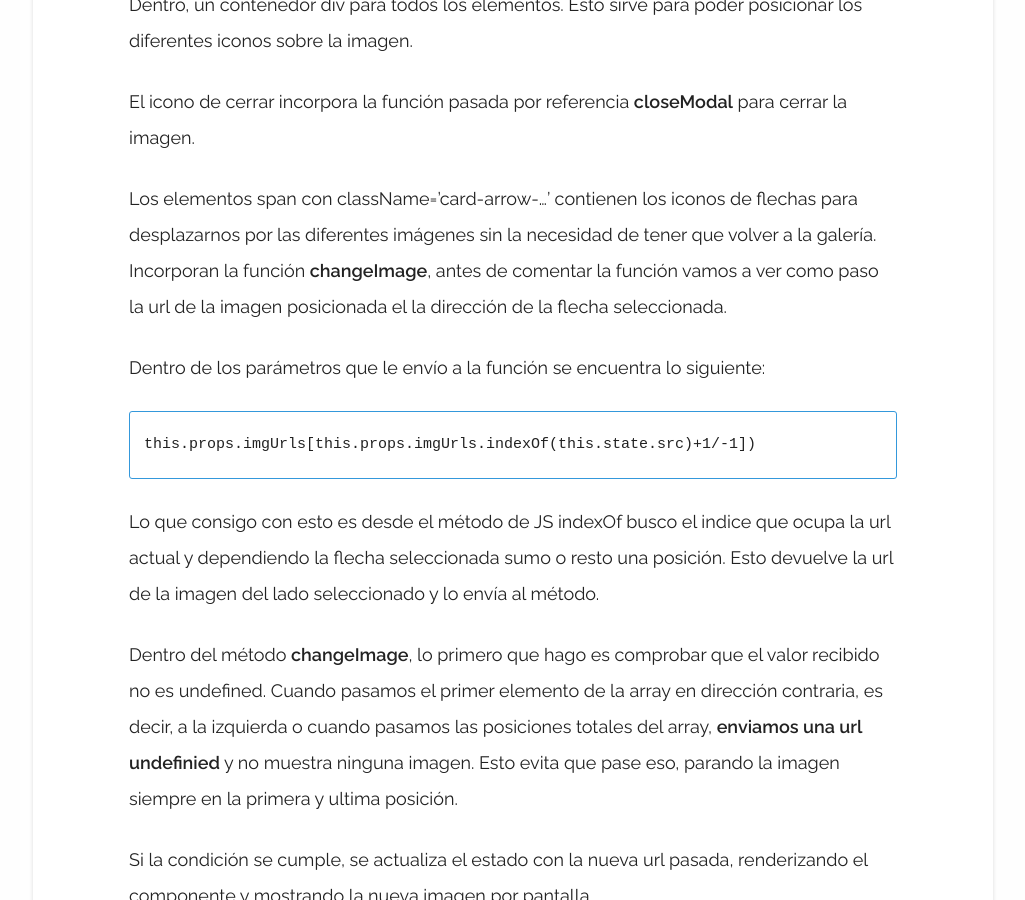
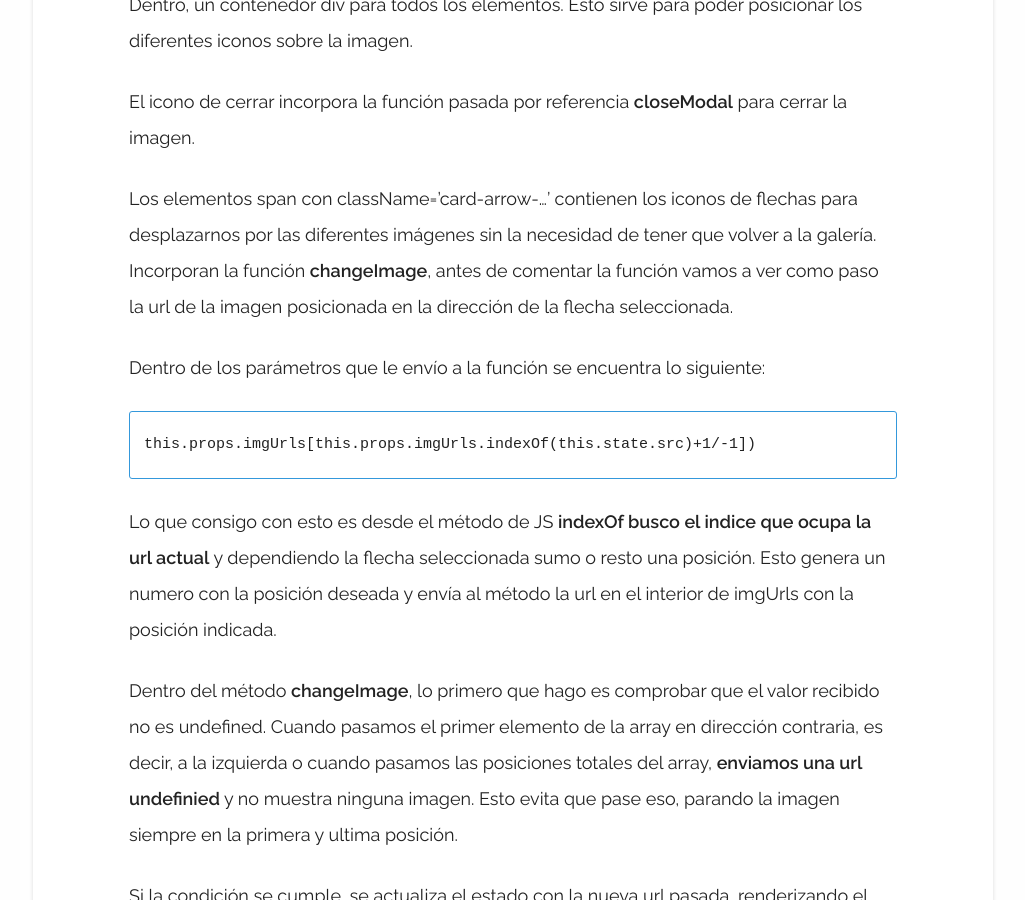
Before and after one commit to jordigomper/myblog, a Jekyll site: the page built from _posts/2017-10-10-Galleria-de-imagenes.md, in a window 1280 px wide and 900 px high, scrolled down 10139 px. Shown: the whole window, without its empty margins (127-1152 px from the left). Built offline with Jekyll 4.4.1, drawn with Linux system fonts in a browser that asks for light colours; some of the changed text lies outside the part shown.

Commit message:
nuevo articulo gallery con react

````diff
--- a/_posts/2017-10-10-Galleria-de-imagenes.md
+++ b/_posts/2017-10-10-Galleria-de-imagenes.md
@@ -248,7 +248,7 @@ Este componente necesita tener estado para cambiar de imagen sin tener que rende
 
 Pasamos a **componentWillReceiveProps()**. Este método **solo se ejecuta cuando detecta que algún props recibido desde el componente padre a cambiado**. Si no contiene este ciclo de vida, al pulsar una imagen mostraría el componente vacío ya que no se ha vuelto a renderizar y no asignaría la nueva url en el estado. Así que cuando detecta un cambio de props se ejecuta.
 
-El problema que tiene este método, es que **si utilizo this.setState dentro del directamente sin ninguna condición, entra en bucle permanente**. Como siempre que se muestre por pantalla va a tener una url de la imagen seleccionada, con una condición if evito que entre entre en bucle, ya que una vez asignada la url al estado src, no puede entrar más.
+El problema que tiene este método, es que **si utilizo this.setState dentro de el directamente sin ninguna condición, entra en bucle permanente**. Como siempre que se muestre por pantalla va a tener una url de la imagen seleccionada, con una condición if evito que entre entre en bucle, ya que una vez asignada la url al estado src, no puede entrar más.
 
 ```
 componentWillReceiveProps(nextProps){
@@ -272,7 +272,7 @@ Dentro, un contenedor div para todos los elementos. Esto sirve para poder posici
 
 El icono de cerrar incorpora la función pasada por referencia **closeModal** para cerrar la imagen.
 
-Los elementos span con className='card-arrow-...' contienen los iconos de flechas para desplazarnos por las diferentes imágenes sin la necesidad de tener que volver a la galería. Incorporan la función **changeImage**, antes de comentar la función vamos a ver como paso la url de la imagen posicionada el la dirección de la flecha seleccionada.
+Los elementos span con className='card-arrow-...' contienen los iconos de flechas para desplazarnos por las diferentes imágenes sin la necesidad de tener que volver a la galería. Incorporan la función **changeImage**, antes de comentar la función vamos a ver como paso la url de la imagen posicionada en la dirección de la flecha seleccionada.
 
 Dentro de los parámetros que le envío a la función se encuentra lo siguiente:
 
@@ -280,7 +280,7 @@ Dentro de los parámetros que le envío a la función se encuentra lo siguiente:
 this.props.imgUrls[this.props.imgUrls.indexOf(this.state.src)+1/-1])
 ```
 
-Lo que consigo con esto es desde el método de JS indexOf busco el indice que ocupa la url actual y dependiendo la flecha seleccionada sumo o resto una posición. Esto devuelve la url de la imagen del lado seleccionado y lo envía al método.
+Lo que consigo con esto es desde el método de JS **indexOf busco el indice que ocupa la url actual** y dependiendo la flecha seleccionada sumo o resto una posición. Esto genera un numero con la posición deseada y envía al método la url en el interior de imgUrls con la posición indicada.
 
 Dentro del método **changeImage**, lo primero que hago es comprobar que el valor recibido no es undefined. Cuando pasamos el primer elemento de la array en dirección contraria, es decir, a la izquierda o cuando pasamos las posiciones totales del array, **enviamos una url undefinied** y no muestra ninguna imagen. Esto evita que pase eso, parando la imagen siempre en la primera y ultima posición.
 
````
